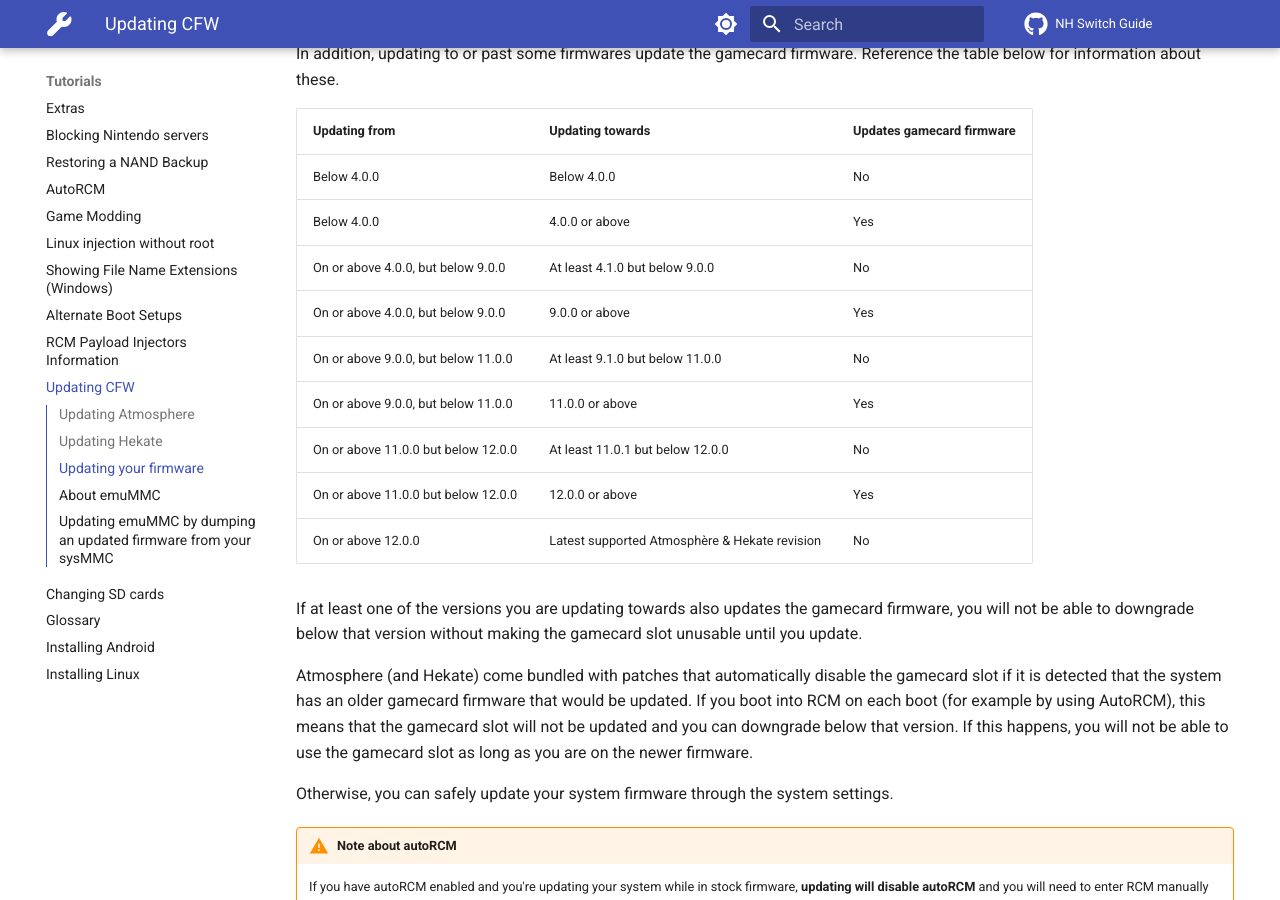
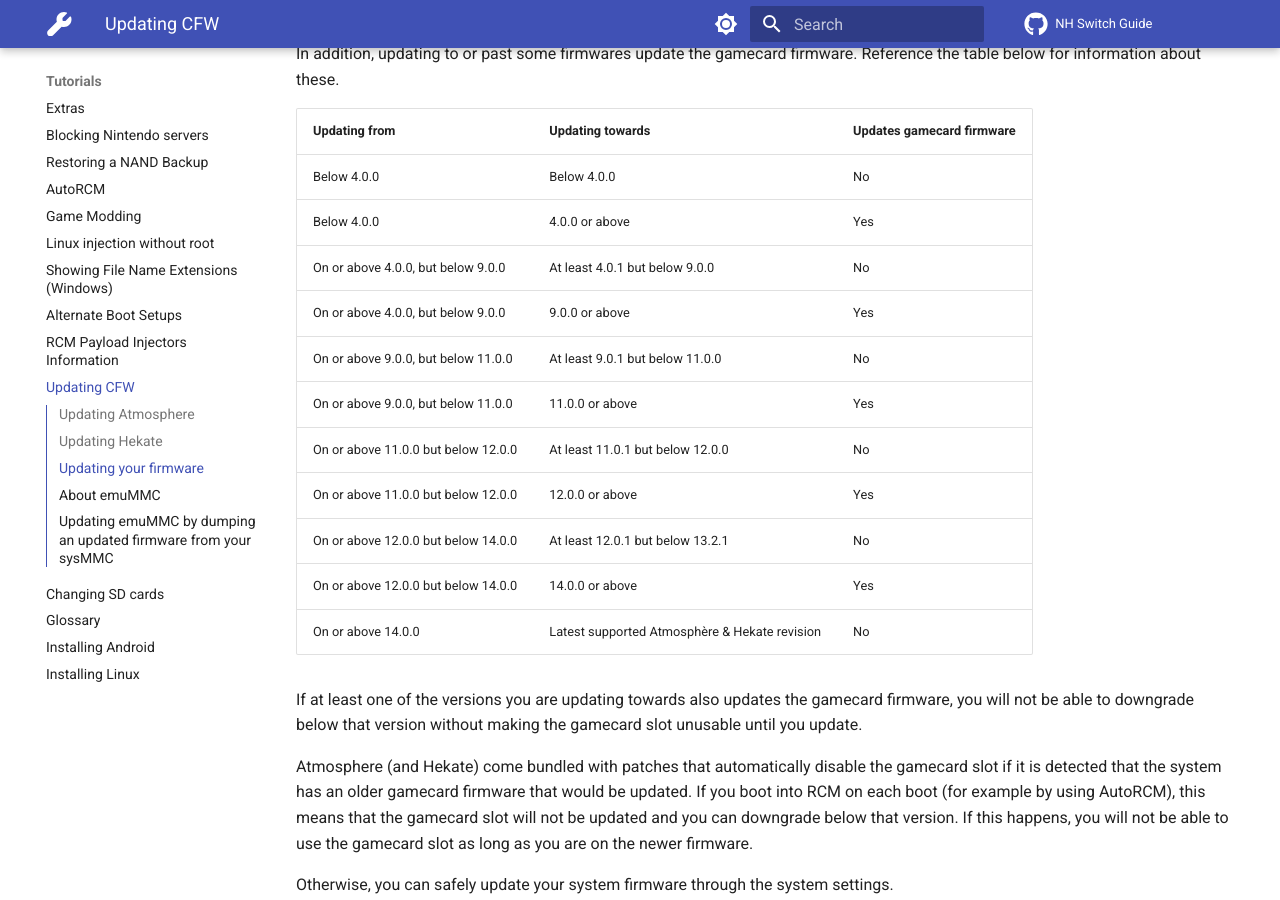
Before and after one commit to nh-server/switch-guide, an MkDocs documentation site: the page built from docs/extras/updating.md, in a window 1280 px wide and 900 px high, scrolled down 1550 px. Built offline with MkDocs 1.6.1 and Material for MkDocs 9.7.7, drawn with Linux system fonts in a browser that asks for light colours; comment, search, counter and statistics services are not loaded.

Commit message:
Updated gamecard firmware to more accurately display which versions will update the gamecard firmware (#226)
* Update updating.md

```diff
--- a/docs/extras/updating.md
+++ b/docs/extras/updating.md
@@ -48,13 +48,15 @@
 | ------------------------------------ | --------------------------------------------- | ------------------------- |
 | Below 4.0.0                          | Below 4.0.0                                   | No                        |
 | Below 4.0.0                          | 4.0.0 or above                                | Yes                       |
-| On or above 4.0.0, but below 9.0.0   | At least 4.1.0 but below 9.0.0                | No                        |
+| On or above 4.0.0, but below 9.0.0   | At least 4.0.1 but below 9.0.0                | No                        |
 | On or above 4.0.0, but below 9.0.0   | 9.0.0 or above                                | Yes                       |
-| On or above 9.0.0, but below 11.0.0  | At least 9.1.0 but below 11.0.0               | No                        |
+| On or above 9.0.0, but below 11.0.0  | At least 9.0.1 but below 11.0.0               | No                        |
 | On or above 9.0.0, but below 11.0.0  | 11.0.0 or above                               | Yes                       |
 | On or above 11.0.0 but below 12.0.0  | At least 11.0.1 but below 12.0.0              | No                        |
 | On or above 11.0.0 but below 12.0.0  | 12.0.0 or above                               | Yes                       |
-| On or above 12.0.0                   | Latest supported Atmosphère & Hekate revision | No                        |
+| On or above 12.0.0 but below 14.0.0  | At least 12.0.1 but below 13.2.1              | No                        |
+| On or above 12.0.0 but below 14.0.0  | 14.0.0 or above                               | Yes                       |
+| On or above 14.0.0                   | Latest supported Atmosphère & Hekate revision | No                        |
 
 If at least one of the versions you are updating towards also updates the gamecard firmware, you will not be able to downgrade below that version without making the gamecard slot unusable until you update.
 
```
